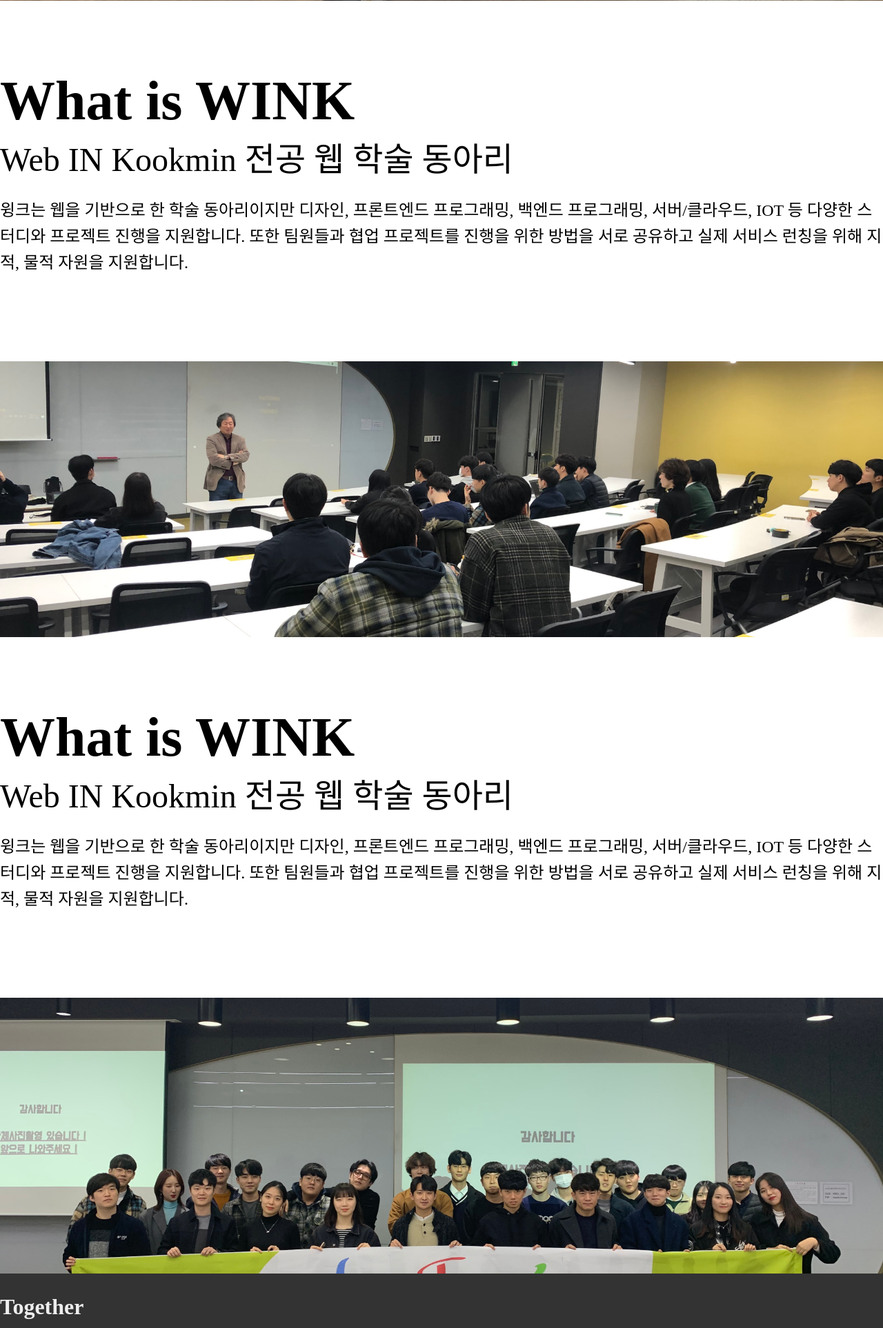
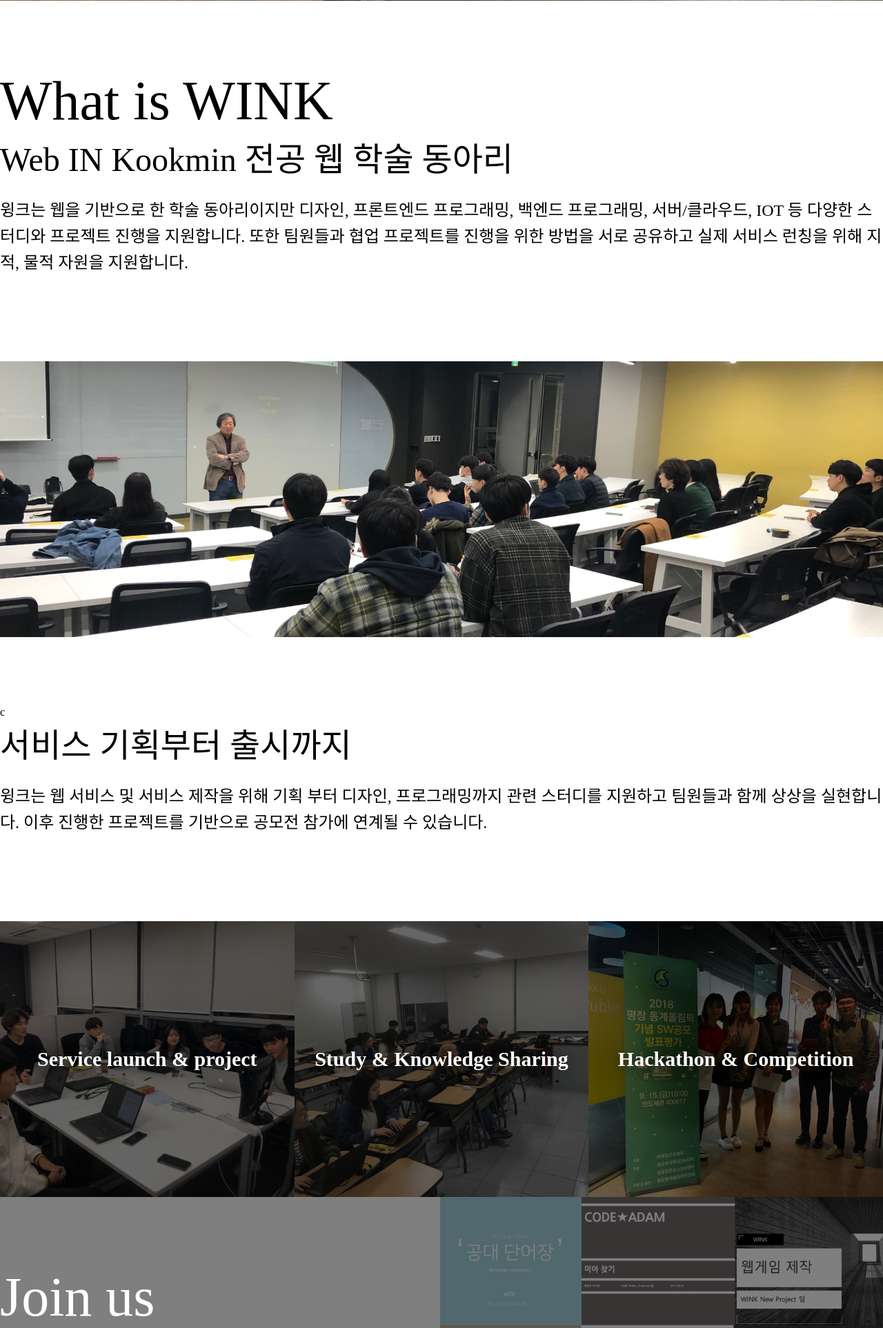
Before and after one commit to KMU-WINK/kmu-wink-official, a Django app: template templates/index.html in a window 1280 px wide. Shown: the part 799-2725 px from the top of the page at 69% size. Run offline with Django 3.2, Linux system fonts and the light colour scheme; the template is opened without the code that fills it, so the values that code supplies are empty; some libraries are stand-ins or nearby versions; some web fonts are replaced.

Commit message:
메인페이지 활동 분야 및 가입 권유 내용 추가

```diff
--- a/account/views.py
+++ b/account/views.py
@@ -93,4 +93,5 @@ def profile(request, id):
     print(user)
     return render(request, 'mypage.html', {
         'user':user,
+        'title':user.name + '님의 정보',
     })
--- a/static/css/fonts.css
+++ b/static/css/fonts.css
@@ -2,3 +2,9 @@
 @import url(//fonts.googleapis.com/earlyaccess/nanummyeongjo.css);
 @font-face { font-family: 'NanumBarunGothic'; font-style: normal; font-weight: 400; src: url('//cdn.jsdelivr.net/font-nanumlight/1.0/NanumBarunGothicWeb.eot'); src: url('//cdn.jsdelivr.net/font-nanumlight/1.0/NanumBarunGothicWeb.eot?#iefix') format('embedded-opentype'), url('//cdn.jsdelivr.net/font-nanumlight/1.0/NanumBarunGothicWeb.woff') format('woff'), url('//cdn.jsdelivr.net/font-nanumlight/1.0/NanumBarunGothicWeb.ttf') format('truetype'); } @font-face { font-family: 'NanumBarunGothic'; font-style: normal; font-weight: 700; src: url('//cdn.jsdelivr.net/font-nanumlight/1.0/NanumBarunGothicWebBold.eot'); src: url('//cdn.jsdelivr.net/font-nanumlight/1.0/NanumBarunGothicWebBold.eot?#iefix') format('embedded-opentype'), url('//cdn.jsdelivr.net/font-nanumlight/1.0/NanumBarunGothicWebBold.woff') format('woff'), url('//cdn.jsdelivr.net/font-nanumlight/1.0/NanumBarunGothicWebBold.ttf') format('truetype') } @font-face { font-family: 'NanumBarunGothic'; font-style: normal; font-weight: 300; src: url('//cdn.jsdelivr.net/font-nanumlight/1.0/NanumBarunGothicWebLight.eot'); src: url('//cdn.jsdelivr.net/font-nanumlight/1.0/NanumBarunGothicWebLight.eot?#iefix') format('embedded-opentype'), url('//cdn.jsdelivr.net/font-nanumlight/1.0/NanumBarunGothicWebLight.woff') format('woff'), url('//cdn.jsdelivr.net/font-nanumlight/1.0/NanumBarunGothicWebLight.ttf') format('truetype'); } .nanumbarungothic * { font-family: 'NanumBarunGothic', sans-serif; }
 @font-face { font-family: 'IBMPlexSansKR-Light'; src: url('https://cdn.jsdelivr.net/gh/projectnoonnu/noonfonts_20-07@1.0/IBMPlexSansKR-Light.woff') format('woff'); font-weight: normal; font-style: normal; }
+@font-face {
+     font-family: 'S-CoreDream-1Thin';
+     src: url('https://cdn.jsdelivr.net/gh/projectnoonnu/noonfonts_six@1.2/S-CoreDream-1Thin.woff') format('woff');
+     font-weight: normal;
+     font-style: normal;
+}
--- a/static/css/style.css
+++ b/static/css/style.css
@@ -8,6 +8,7 @@
     --nanummyeongjo : 'Nanum Myeongjo', 'serif';
     --nanumbarungothic:'NanumBarunGothic';
     --ibm:'IBMPlexSansKR-Light';
+    --scoredream:'S-CoreDream-1Thin';
     --w:rgb(66, 138, 255);
     --i:rgb(236, 38, 61);
     --n:rgb(242, 170, 24);
@@ -106,19 +107,27 @@ body {
 
 .main_section .container {padding:100px 0;}
 
-.main_section header h1 {
-    font-family: var(--ibm);
+.main_section header h1,
+.main_section .image_article.project .container header h1
+{
+    font-family: var(--hansans);
     font-size:80px;
+    font-weight: 400;
 }
 
 
 
-.section_content h2 {
+.section_content h2,
+.main_section .image_article.project .container h2
+
+{
     font-size:48px;
     font-weight: normal;
     font-family: var(--hansans);
 }
-.section_content p {
+.section_content p,
+.main_section .image_article.project .container p
+{
     font-size:24px;
     line-height:38px;
 }
@@ -129,8 +138,94 @@ body {
     background-repeat:no-repeat;
     background-size:cover;
     background-position:center center;
+}
+
+.main_section .image_article.project {
+    position:relative;
+    height:100vh;
+    background-position:center right;
+
+    background-size:contain;
 
 }
+.main_section .image_article.project .container {
+    position:relative;
+    z-index:9;
+    color:white;
+}
+
+.main_section .image_article.project:after {
+    content: '';
+    position:absolute;
+    left:0;right:0;top:0;bottom:0;
+    background:rgba(0,0,0,.5)
+
+}
+
+.area_view{
+    display:grid;
+    grid-template-columns: repeat(3, 1fr);
+
+}
+.area_view>*>h3 {
+    position:absolute;
+    z-index:10;
+    font-family: var(--hansans);
+    font-size:30px;
+    color:white;
+        text-shadow:1px 1px 20px rgba(0,0,0,.5);
+
+    transition: inherit;
+}
+
+.area_view>* {
+    display:flex;
+    justify-content: center;
+    align-items: center;
+    background-repeat:no-repeat;
+    background-position:center center;
+    background-size:cover;
+    transform: scale(1,1);
+    height:50vh;
+    position:relative;
+    /*filter: blur(6px);*/
+    transition: .5s;
+    overflow:hidden;
+}
+
+.area_view>*:hover>h3 {
+    text-shadow:1px 1px 20px rgba(255,255,255,.5);
+
+}
+
+.area_view>*:after {
+    content: '';
+	display: block;
+	position: absolute;
+	left: 0;
+	right: 0;
+	top: 0;
+	bottom: 0;
+	background: rgba(0, 0, 0, 0.6);
+    transition: inherit;
+}
+.area_view>*:hover:after {
+    background:rgba(0,0,0,0);
+}
+
+.area_view>*:before {
+    content:"";
+    position:absolute; top:0;right:0;bottom:0;left:0;
+    background:inherit;
+    transition:inherit;
+}
+
+.area_view>*:hover:before{
+    transform: scale(1.2);
+}
+
+
+
 
 #sub_banner {
     width:100%;
--- a/templates/index.html
+++ b/templates/index.html
@@ -47,22 +47,44 @@
             </div>
         </div>
         <div class="image_article" style="background-image:url('/static/images/article/IMG_2586.jpg');"></div>
-
         <div class="container">
-            <header>
-                <h1>What is WINK</h1>
-            </header>
+            c
             <div class="section_content">
                 <h2>
-                    Web IN Kookmin 전공 웹 학술 동아리
+                    서비스 기획부터 출시까지
                 </h2>
                 <p>
-                    윙크는 웹을 기반으로 한 학술 동아리이지만
-                    디자인, 프론트엔드 프로그래밍, 백엔드 프로그래밍, 서버/클라우드, IOT 등 다양한 스터디와 프로젝트 진행을 지원합니다.
-                    또한 팀원들과 협업 프로젝트를 진행을 위한 방법을 서로 공유하고 실제 서비스 런칭을 위해 지적, 물적 자원을 지원합니다.
+                    윙크는 웹 서비스 및 서비스 제작을 위해 기획 부터 디자인, 프로그래밍까지 관련 스터디를 지원하고 팀원들과 함께 상상을 실현합니다.
+                    이후 진행한 프로젝트를 기반으로 공모전 참가에 연계될 수 있습니다.
                 </p>
             </div>
         </div>
-        <div class="image_article" style="background-image:url('/static/images/article/IMG_2594.jpg');"></div>
+
+        <div class="area_view">
+            <div style="background-image:url('/static/images/article/study1.jpg');">
+                <h3>Service launch & project</h3>
+            </div>
+
+            <div style="background-image:url('/static/images/article/study4.jpg');">
+                <h3>Study & Knowledge Sharing</h3>
+            </div>
+            <div style="background-image:url('/static/images/article/contest1.jpg');">
+                <h3>Hackathon & Competition</h3>
+            </div>
+        </div>
+        <div class="image_article project" style="background-image:url('/static/images/article/projects.png');">
+            <div class="container">
+                <header>
+                    <h1>Join us</h1>
+                </header>
+                <h2>
+                    이 모든 것을 윙크와 함께
+                </h2>
+                <p>
+                    윙크는 1학기 및 2학기 초에 10명 이내로 신입 부원을 모집하고 있습니다. 우리와 함께 상상을 현실로 만들어봅시다.
+                </p>
+                <a href="{% url 'board' board_name='recruitment' %}" class="btn">모집 공고 바로가기</a>
+            </div>
+        </div>
     </section>
 {% endblock %}
```
Also changed, not shown: static/images/article/contest1.jpg (added), static/images/article/projects.png (added), static/images/article/study1.jpg (added), static/images/article/study4.jpg (added), static/images/footer/kookmin_logo.png (added), static/images/footer/kookmin_logo_black.png (added).
